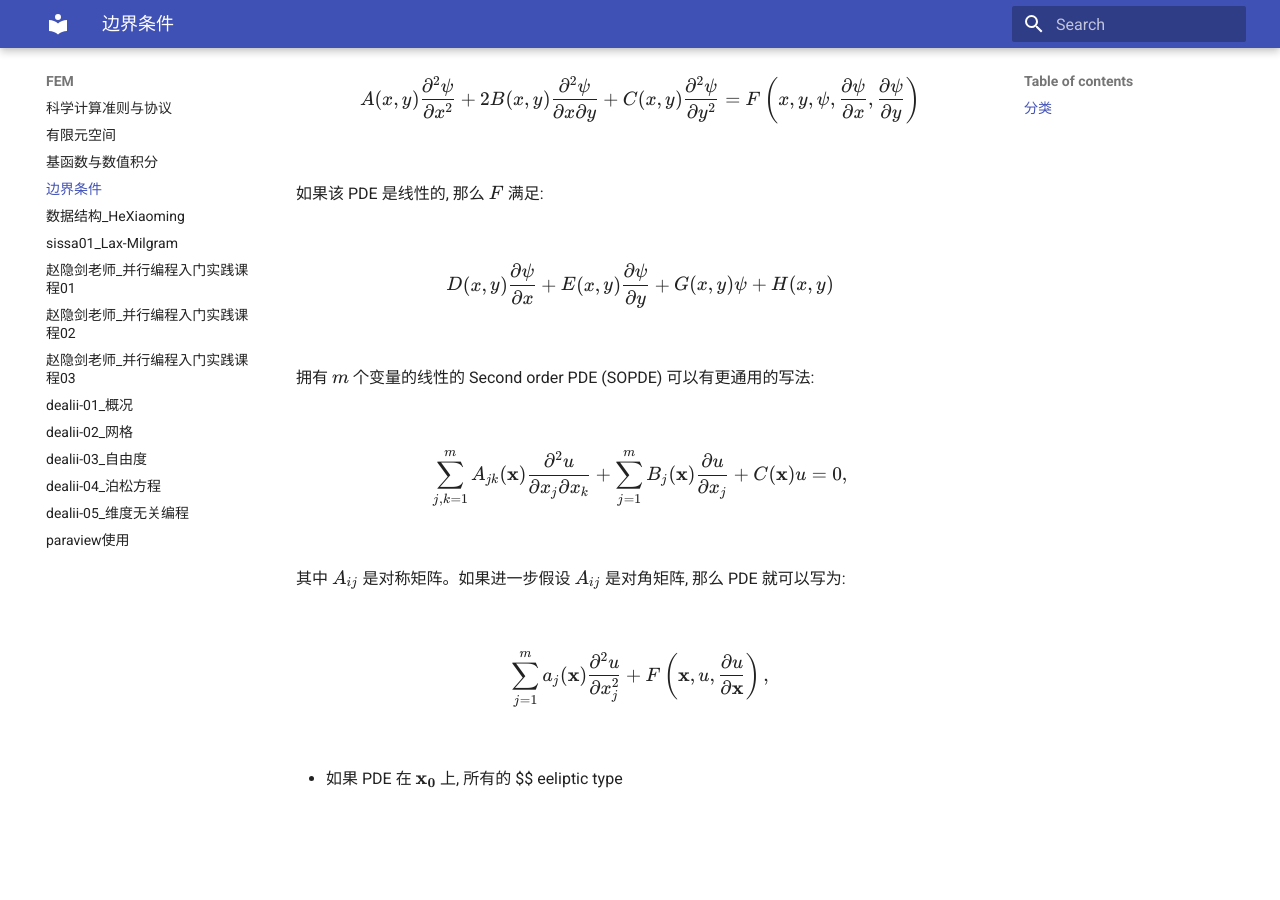
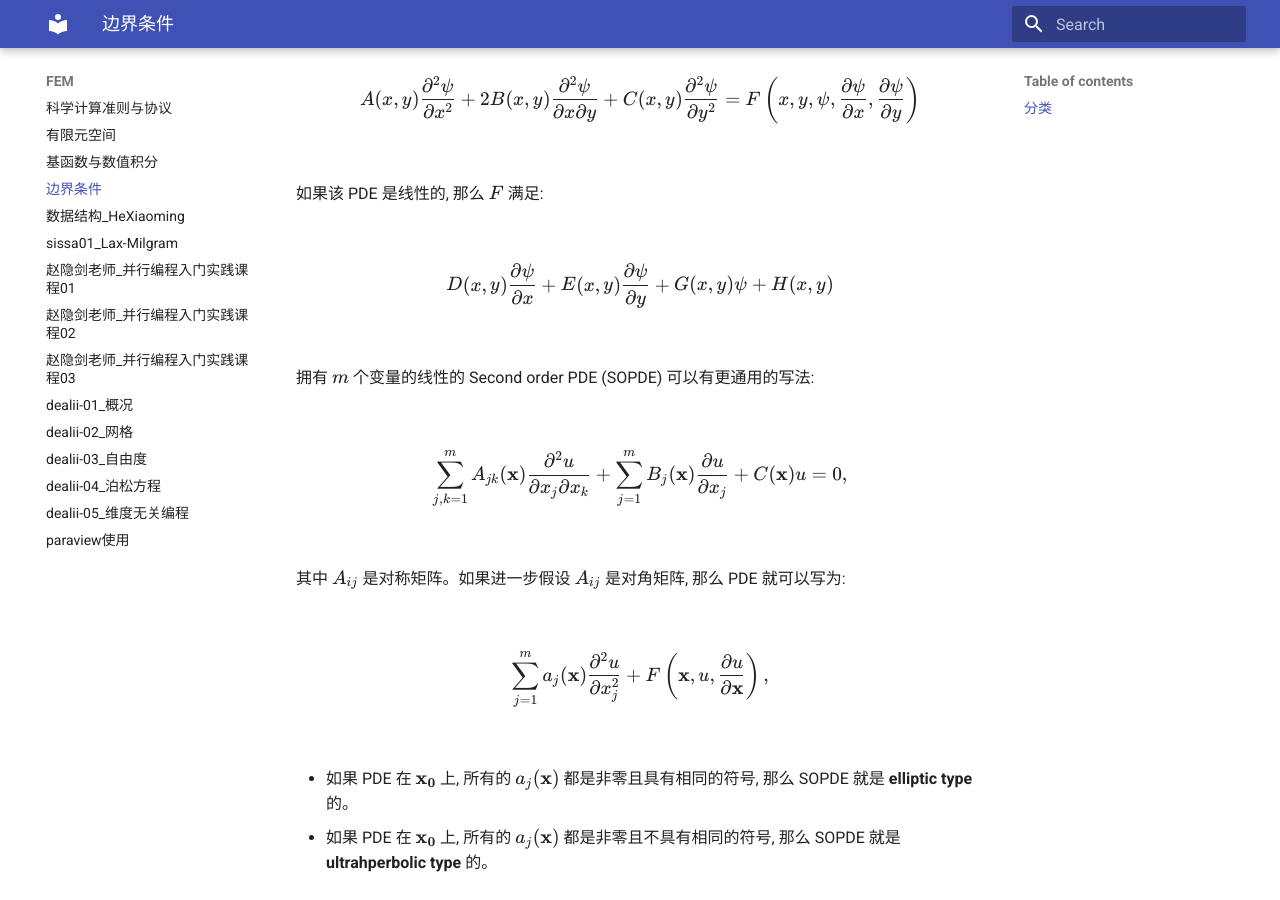
Before and after one commit to ymma98/technotes, an MkDocs documentation site: the page built from docs/FEM/边界条件.md, in a window 1280 px wide and 900 px high, scrolled down 568 px. Built offline with MkDocs 1.6.1 and Material for MkDocs 9.7.7, drawn with Linux system fonts in a browser that asks for light colours; before the commit the page ends 1383 px from its top, so only the background shows below that.

Commit message:
docs/FEM/边界条件.md updated from https://stackedit.cn/

```diff
--- a/docs/FEM/边界条件.md
+++ b/docs/FEM/边界条件.md
@@ -33,11 +33,12 @@ $$
 
 $$ \sum_{j=1}^m a_j(\mathbf{x}) \frac{\partial^2 u}{\partial x_j^2} + F\left(\mathbf{x}, u, \frac{\partial u}{\partial \mathbf{x}}\right), $$
 
-* 如果 PDE 在 $\mathbf{x_0}$ 上, 所有的 $$ eeliptic type
+* 如果 PDE 在 $\mathbf{x_0}$ 上, 所有的 $a_j(\mathbf{x})$ 都是非零且具有相同的符号, 那么 SOPDE 就是 **elliptic type** 的。
+* 如果 PDE 在 $\mathbf{x_0}$ 上, 所有的 $a_j(\mathbf{x})$ 都是非零且不具有相同的符号, 那么 SOPDE 就是 **ultrahperbolic type** 的。
 
 
 
 <!--stackedit_data:
-eyJoaXN0b3J5IjpbMTQ4NjI1NzQ3Nyw2MzA1MzQ3NzgsNDM2Mz
-g5Nzk2LDQyNDQyNjYzXX0=
+eyJoaXN0b3J5IjpbNzI4MzE0ODMwLDYzMDUzNDc3OCw0MzYzOD
+k3OTYsNDI0NDI2NjNdfQ==
 -->
```
